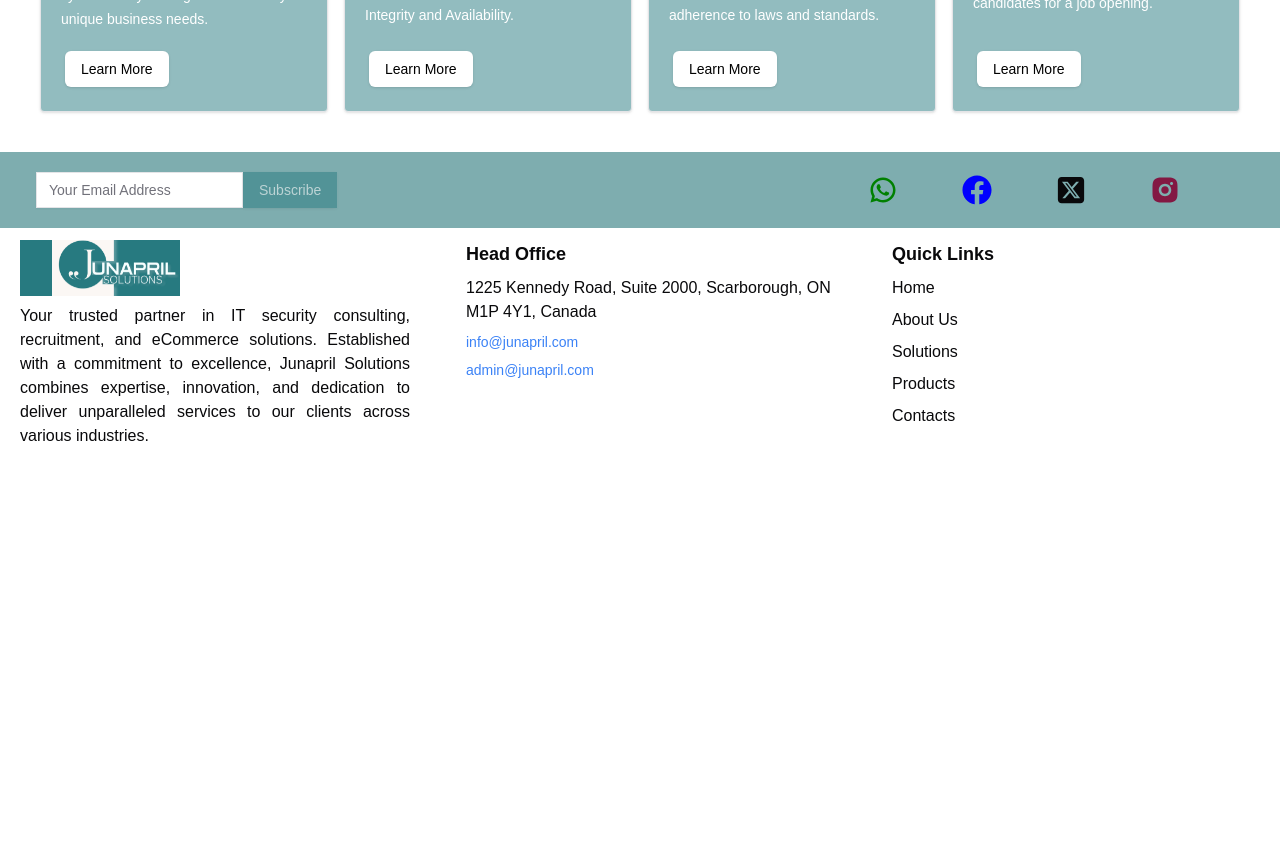
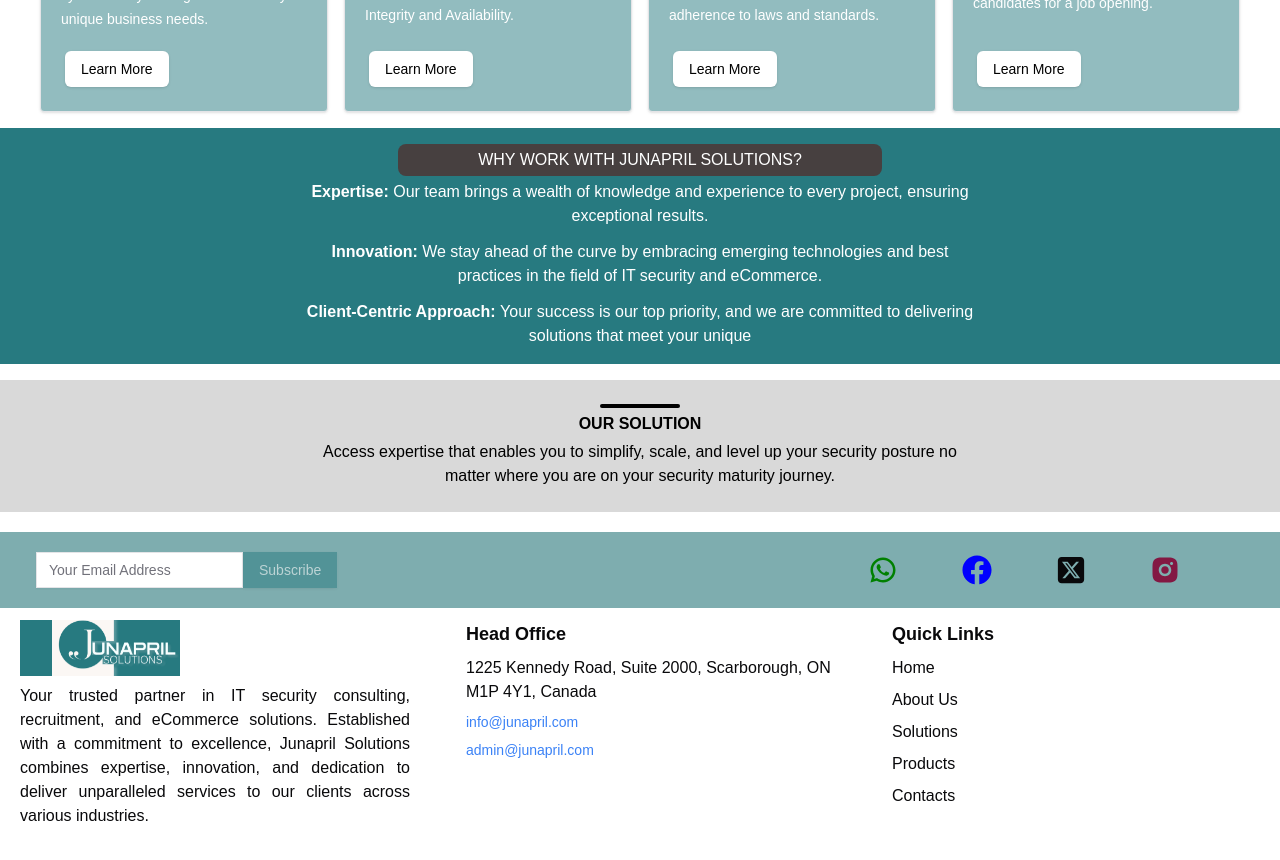
Before and after one commit to PraktyDev/junapril, a Next.js app: page /solutions in a window 1280 px wide. Shown: the part 1180-2040 px from the top of the page. Before the commit the page ends 1668 px from the top, so only its background shows below. Built offline with nearby package versions, Linux system fonts and the light colour scheme.

Commit message:
added more styling to solutions page

```diff
--- a/src/app/layout.js
+++ b/src/app/layout.js
@@ -31,7 +31,7 @@ export default function RootLayout({ children }) {
         <Header />
         {children}
         <Footer />
-        <div className='z-50 fixed bottom-6 right-20'>
+        <div className='z-50 fixed bottom-20 right-6'>
           <ScrollTop />
         </div>
         <div className='z-50 fixed bottom-4 right-4 bg-black p-1 rounded-full bg-opacity-20'>
--- a/src/app/solutions/page.js
+++ b/src/app/solutions/page.js
@@ -1,5 +1,6 @@
 import CarouselImg from "@/components/CarouselImg"
 import ServiceCard from "@/components/ServiceCard"
+import { Separator } from "@/components/ui/separator"
 
 
 const page = () => {
@@ -21,6 +22,21 @@ const page = () => {
             <ServiceCard src='/images/itconsult.png' title='COMPLIANCE CONSULTING' desc='Compliance Consulting helps organizations navigate regulatory requirements, manage risk and ensure adherence to laws and standards.' />
             <ServiceCard src='/images/itconsult.png' title='RECRUITMENT' desc='Recruitment is the process of finding, attracting and selecting the best candidates for a job opening.' />
         </div>
+
+        <div className='w-full bg-[#277A80] text-white flex flex-col gap-1 py-4 items-center text-center'>
+            <p className='uppercase text=center rounded-lg bg-[#474040] mx-auto py-1 px-10 laptop:px-20 flex items-center justify-center text-nowrap'>Why Work with Junapril Solutions?</p>
+            <div className='flex flex-col max-w-2xl gap-3 mx-2 tablet:mx-auto'>
+                <p className='text-center'><span className='font-semibold'>Expertise: </span>Our team brings a wealth of knowledge and experience to every project, ensuring exceptional results.</p>
+                <p className='text-center'><span className='font-semibold'>Innovation: </span>We stay ahead of the curve by embracing emerging technologies and best practices in the field of IT security and eCommerce.</p>
+                <p className='text-center'><span className='font-semibold'>Client-Centric Approach: </span>Your success is our top priority, and we are committed to delivering solutions that meet your unique </p>
+            </div>
+        </div>
+
+        <div className='w-full bg-[#D9D9D9] text-white flex flex-col gap-1 py-6 -mb-5 items-center text-center'>
+            <Separator className="bg-black rounded-full w-20 h-1" />
+            <span className='uppercase text-black font-semibold'>Our Solution</span>
+            <span className='text-black max-w-2xl mx-auto'>Access expertise that enables you to simplify, scale, and level up your security posture no matter where you are on your security maturity journey.</span>
+        </div>
     </section>
   )
 }
--- /dev/null
+++ b/src/components/SolutionCard.js
@@ -0,0 +1,30 @@
+import {
+    Card,
+    CardDescription,
+    CardHeader,
+    CardTitle,
+  } from "@/components/ui/card"
+import Image from 'next/image'
+
+
+const SolutionCard = ({ src, title, desc}) => {
+  return (
+    <Card  className='relative flex flex-col h-auto bg-white text-white rounded-sm justify-between'>
+        <div className="w-auto h-48 inset-0 transition-transform duration-700 ease-in-out transform scale-100 hover:scale-95">
+            <Image
+                src={src}
+                alt='service image'
+                layout="fill"
+                objectFit="cover"
+                className="rounded-tr-lg rounded-tl-lg "
+            />
+        </div>
+        <CardHeader className='flex flex-col'>
+            <CardTitle>{title}</CardTitle>
+            <CardDescription className='text-white text-justify leading-5 laptop:leading-6'>{desc}</CardDescription>
+        </CardHeader>
+    </Card>
+  )
+}
+
+export default SolutionCard
```
